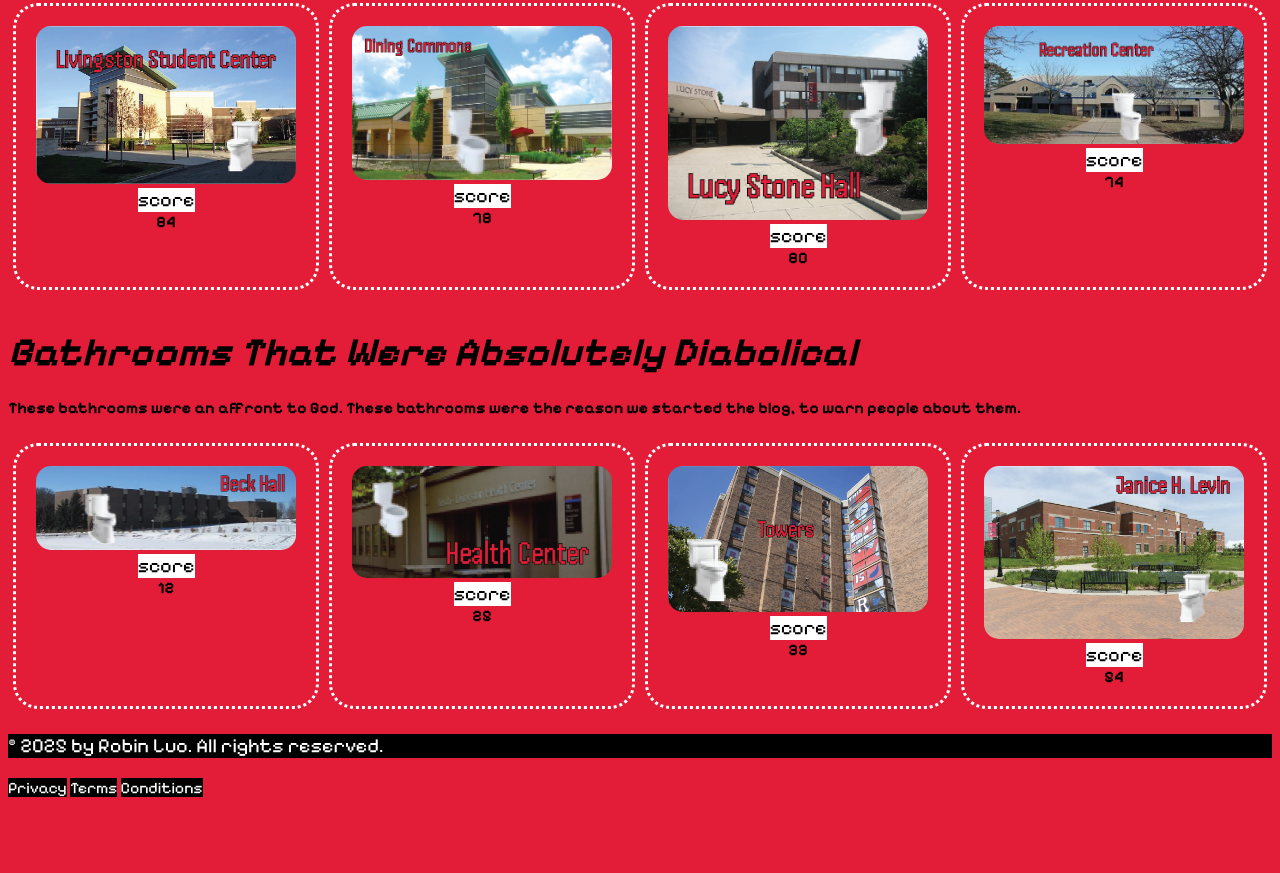
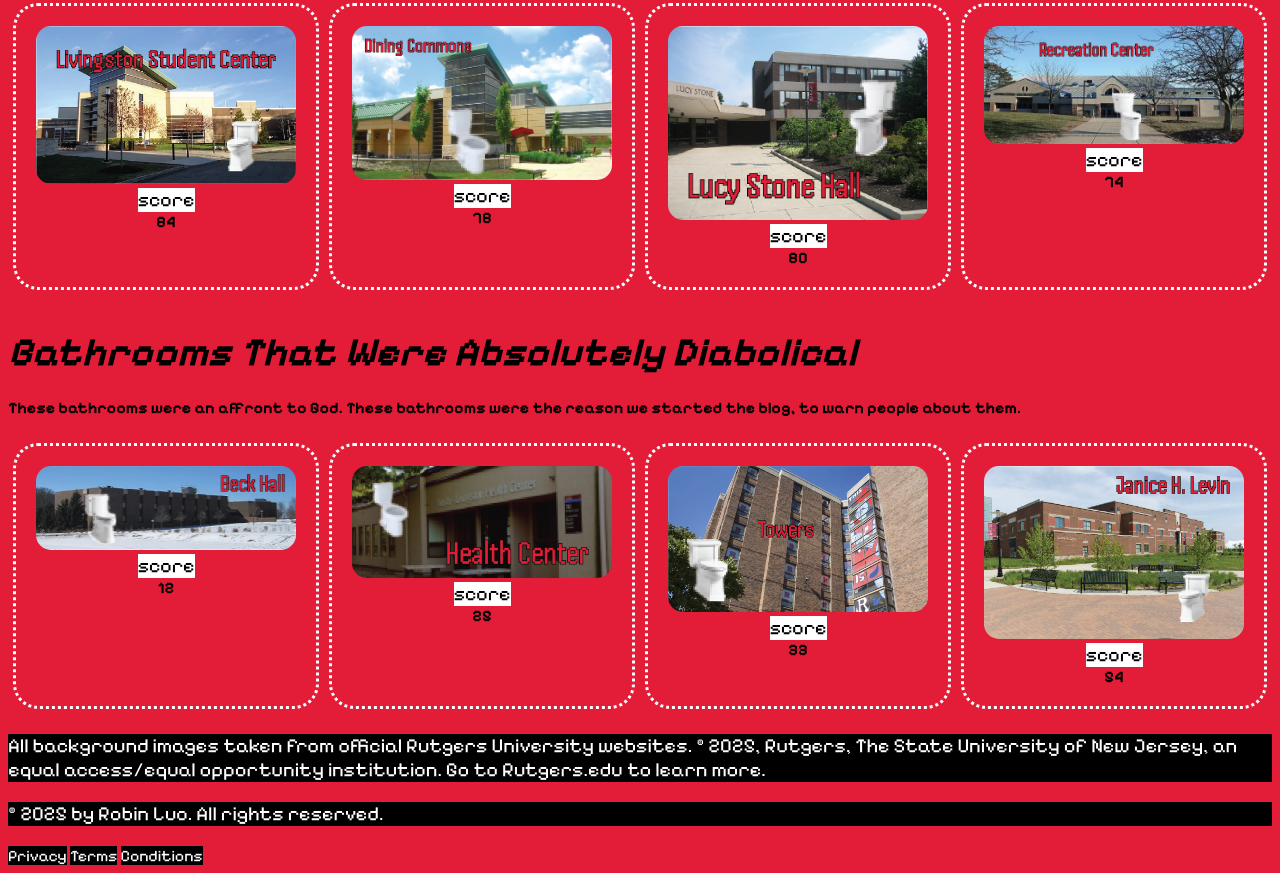
Before and after one commit to robin-y-luo/rutgersbathrooms, a plain HTML site: page gallery.html in a window 1280 px wide. Shown: the part 942-1815 px from the top of the page. Before the commit the page ends 1747 px from the top, so only its background shows below. Drawn offline with Linux system fonts and the light colour scheme.

Commit message:
copyirght

```diff
--- a/gallery.html
+++ b/gallery.html
@@ -104,6 +104,7 @@
       </main>
 
     <footer>
+      <p>All background images taken from official Rutgers University websites. &copy; 2025, Rutgers, The State University of New Jersey, an equal access/equal opportunity institution. Go to <a href="https://www.rutgers.edu/">Rutgers.edu</a> to learn more.</p>
 
 			<p>&copy; 2025 by Robin Luo. All rights reserved.</p>
 			<!-- <p>Social media menu (does not need to be functional)</p>
```
